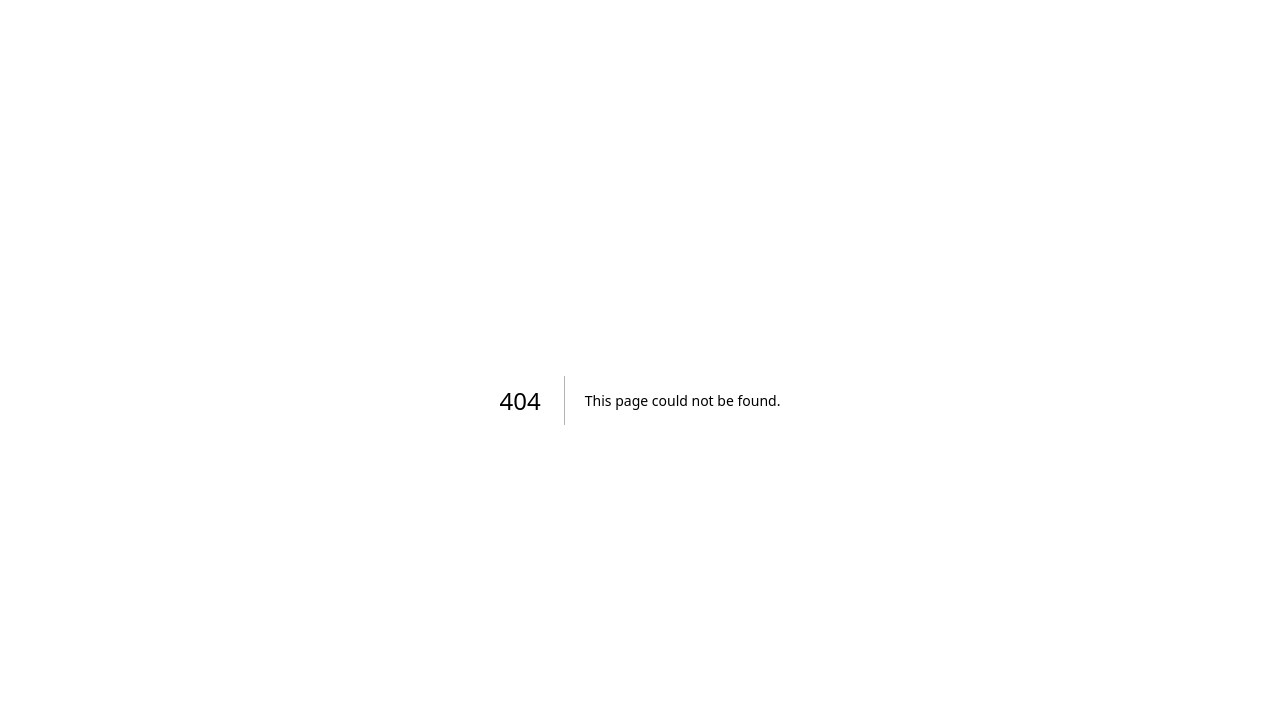
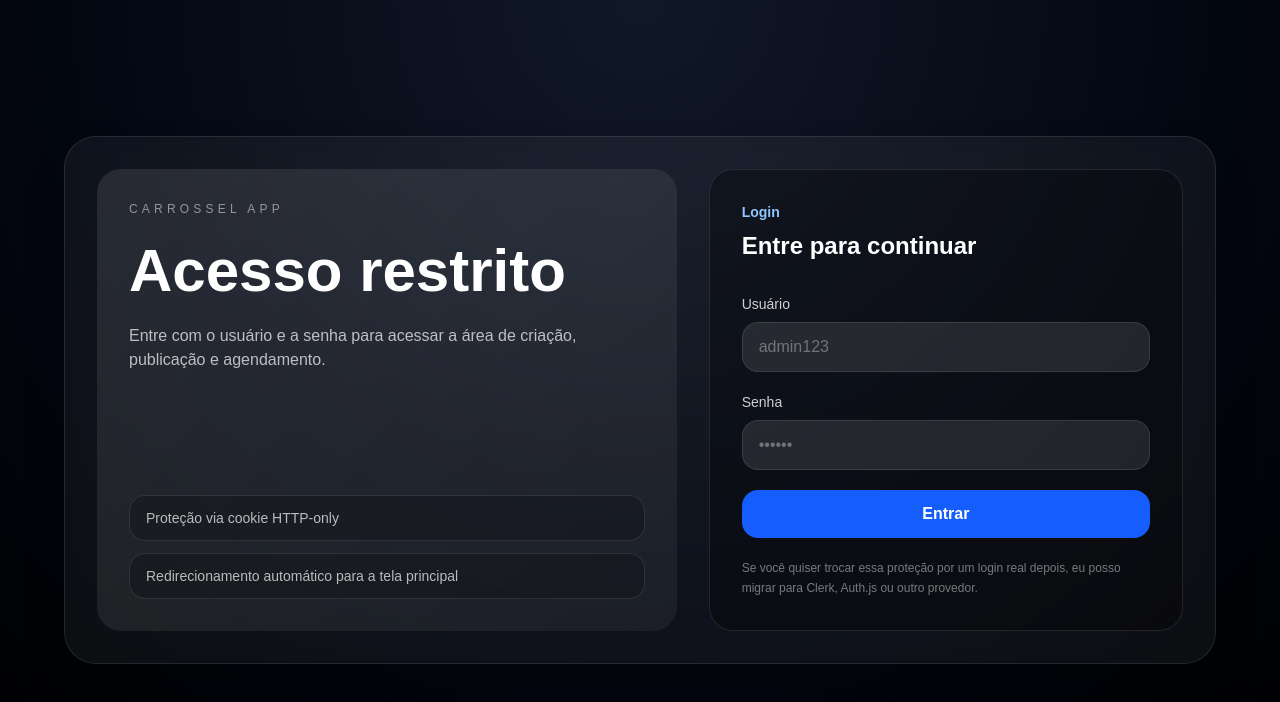
Before and after one commit to vitormaria1/carrossel, a Next.js app in the folder app/: page /login in a window 1280 px wide. Before the commit this address had no page. Shown: the top 702 px of the page. Built offline with nearby package versions, Linux system fonts and the light colour scheme.

Commit message:
Add login gate for app access

```diff
--- /dev/null
+++ b/app/app/api/auth/login/route.ts
@@ -0,0 +1,38 @@
+import { NextRequest, NextResponse } from 'next/server';
+import { AUTH_COOKIE_NAME, isValidCredentials } from '@/lib/auth';
+
+export async function POST(request: NextRequest) {
+  try {
+    const body = (await request.json().catch(() => null)) as
+      | { username?: string; password?: string }
+      | null;
+
+    const username = body?.username?.trim() || '';
+    const password = body?.password || '';
+
+    if (!isValidCredentials(username, password)) {
+      return NextResponse.json(
+        { error: 'Usuário ou senha inválidos.' },
+        { status: 401 }
+      );
+    }
+
+    const response = NextResponse.json({ success: true });
+    response.cookies.set({
+      name: AUTH_COOKIE_NAME,
+      value: 'authenticated',
+      httpOnly: true,
+      sameSite: 'lax',
+      secure: process.env.NODE_ENV === 'production',
+      path: '/',
+      maxAge: 60 * 60 * 24 * 7,
+    });
+
+    return response;
+  } catch {
+    return NextResponse.json(
+      { error: 'Não foi possível autenticar.' },
+      { status: 500 }
+    );
+  }
+}
--- /dev/null
+++ b/app/app/api/auth/logout/route.ts
@@ -0,0 +1,16 @@
+import { NextResponse } from 'next/server';
+import { AUTH_COOKIE_NAME } from '@/lib/auth';
+
+export async function POST() {
+  const response = NextResponse.json({ success: true });
+  response.cookies.set({
+    name: AUTH_COOKIE_NAME,
+    value: '',
+    httpOnly: true,
+    sameSite: 'lax',
+    secure: process.env.NODE_ENV === 'production',
+    path: '/',
+    maxAge: 0,
+  });
+  return response;
+}
--- a/app/app/home-client.tsx
+++ b/app/app/home-client.tsx
@@ -6,12 +6,23 @@
 import { UserContextForm } from './components/UserContextForm';
 import { PublishButton } from './components/PublishButton';
 import { ScheduledPostsPanel } from './components/ScheduledPostsPanel';
-import { useCarouselStore } from '@/lib/store';
+import { useCarouselStore, type CarouselCard } from '@/lib/store';
 import { useUserContext } from '@/lib/user-context';
 import { useEffect, useState } from 'react';
+import { useRouter } from 'next/navigation';
 import { generateVanderMariaCarousel } from '@/lib/vander-maria';
 
+type VanderMariaStoreCard = CarouselCard & {
+  textInScreen: string;
+  slideType: number;
+  generatedImageUrl?: string;
+  highlights?: string[];
+  ctaButtonText?: string;
+  dynamics?: string;
+};
+
 export default function HomeClient() {
+  const router = useRouter();
   const [isLoading, setIsLoading] = useState(false);
   const [isHydrated, setIsHydrated] = useState(false);
   const [activeTab, setActiveTab] = useState<'create' | 'scheduled'>('create');
@@ -68,9 +79,12 @@
           (step) => console.log(`📍 ${step}`)
         );
 
-        const formattedCards = vanderCards.map((card: any) => ({
+        const formattedCards: VanderMariaStoreCard[] = vanderCards.map((card) => ({
           ...card,
-          carouselTemplate: 'vanderMaria',
+          text: card.textInScreen,
+          imageType: 'html' as const,
+          colors: card.colors ?? { bg: '#F4F0E8', text: '#1A0F0F' },
+          carouselTemplate: 'vanderMaria' as const,
         }));
 
         setCards(formattedCards);
@@ -108,14 +122,21 @@
         throw new Error(error.error || 'Erro ao gerar carrossel');
       }
 
-      const data = await res.json();
+      const data = (await res.json()) as {
+        cards?: Array<{
+          text?: string;
+          headline?: string;
+          cta?: string;
+        }>;
+        caption?: string;
+      };
 
       if (data.cards) {
-        const cards = data.cards.map((card: any, idx: number) => {
+        const cards = data.cards.map((card, idx) => {
           const colors = { bg: '#FFFFFF', text: '#0C1014' };
           return {
             id: `card-${idx}`,
-            text: card.text,
+            text: card.text || '',
             headline: card.headline,
             cta: card.cta,
             caption: idx === 0 ? data.caption : undefined,
@@ -139,6 +160,12 @@
     }
   };
 
+  const handleLogout = async () => {
+    await fetch('/api/auth/logout', { method: 'POST' });
+    router.replace('/login');
+    router.refresh();
+  };
+
   return (
     <main className="min-h-screen bg-[radial-gradient(circle_at_top,#f8fbff,white_40%,#f3f4f6)]">
       <header className="border-b border-gray-700 bg-gradient-to-r from-gray-950 via-gray-900 to-black">
@@ -152,10 +179,19 @@
                 Transforme ideias, ofertas e documentos em carrosséis prontos para publicar.
               </p>
             </div>
-            <div className="grid grid-cols-3 gap-3 text-center text-white">
-              <StatPill label="Template" value={carouselTemplate === 'tweetExpanded' ? 'Expandido' : carouselTemplate === 'vanderMaria' ? 'Vander' : carouselTemplate === 'tweet' ? 'Tweet' : 'Standard'} />
-              <StatPill label="Cards" value={String(cards.length || totalCards)} />
-              <StatPill label="Objetivo" value={objective} />
+            <div className="flex flex-wrap items-center gap-3">
+              <div className="grid grid-cols-3 gap-3 text-center text-white">
+                <StatPill label="Template" value={carouselTemplate === 'tweetExpanded' ? 'Expandido' : carouselTemplate === 'vanderMaria' ? 'Vander' : carouselTemplate === 'tweet' ? 'Tweet' : 'Standard'} />
+                <StatPill label="Cards" value={String(cards.length || totalCards)} />
+                <StatPill label="Objetivo" value={objective} />
+              </div>
+              <button
+                type="button"
+                onClick={handleLogout}
+                className="rounded-2xl border border-white/10 bg-white/5 px-4 py-3 text-sm font-semibold text-white transition hover:bg-white/10"
+              >
+                Sair
+              </button>
             </div>
           </div>
         </div>
--- a/app/app/layout.tsx
+++ b/app/app/layout.tsx
@@ -14,8 +14,8 @@
 });
 
 export const metadata: Metadata = {
-  title: "Create Next App",
-  description: "Generated by create next app",
+  title: "Carrossel App",
+  description: "Criação, publicação e agendamento de carrosséis para Instagram.",
 };
 
 export default function RootLayout({
@@ -25,7 +25,7 @@
 }>) {
   return (
     <html
-      lang="en"
+      lang="pt-BR"
       className={`${geistSans.variable} ${geistMono.variable} h-full antialiased`}
     >
       <head>
--- /dev/null
+++ b/app/app/login/login-form.tsx
@@ -0,0 +1,129 @@
+'use client';
+
+import { useState, type FormEvent } from 'react';
+import { useRouter, useSearchParams } from 'next/navigation';
+
+export default function LoginForm() {
+  const router = useRouter();
+  const searchParams = useSearchParams();
+  const nextPath = searchParams.get('next') || '/';
+  const [username, setUsername] = useState('');
+  const [password, setPassword] = useState('');
+  const [error, setError] = useState('');
+  const [isSubmitting, setIsSubmitting] = useState(false);
+
+  const handleSubmit = async (event: FormEvent<HTMLFormElement>) => {
+    event.preventDefault();
+    setIsSubmitting(true);
+    setError('');
+
+    try {
+      const response = await fetch('/api/auth/login', {
+        method: 'POST',
+        headers: { 'Content-Type': 'application/json' },
+        body: JSON.stringify({ username, password }),
+      });
+
+      const data = await response.json().catch(() => ({}));
+
+      if (!response.ok) {
+        throw new Error(data.error || 'Falha no login.');
+      }
+
+      router.replace(nextPath);
+      router.refresh();
+    } catch (err) {
+      setError(err instanceof Error ? err.message : 'Falha no login.');
+    } finally {
+      setIsSubmitting(false);
+    }
+  };
+
+  return (
+    <main className="min-h-screen bg-[radial-gradient(circle_at_top,#111827,#030712_55%,#000)] px-6 py-10 text-white">
+      <div className="mx-auto flex min-h-[calc(100vh-5rem)] max-w-6xl items-center justify-center">
+        <div className="grid w-full gap-8 rounded-[2rem] border border-white/10 bg-white/5 p-6 shadow-2xl backdrop-blur md:grid-cols-[1.1fr_0.9fr] md:p-8">
+          <section className="flex flex-col justify-between rounded-[1.5rem] bg-gradient-to-br from-white/10 to-white/5 p-8">
+            <div>
+              <p className="text-xs uppercase tracking-[0.35em] text-white/50">Carrossel App</p>
+              <h1 className="mt-4 max-w-md text-4xl font-black leading-tight md:text-6xl">
+                Acesso restrito
+              </h1>
+              <p className="mt-4 max-w-lg text-sm leading-6 text-white/70 md:text-base">
+                Entre com o usuário e a senha para acessar a área de criação, publicação e agendamento.
+              </p>
+            </div>
+
+            <div className="mt-10 grid gap-3 text-sm text-white/70">
+              <div className="rounded-2xl border border-white/10 bg-black/20 px-4 py-3">
+                Proteção via cookie HTTP-only
+              </div>
+              <div className="rounded-2xl border border-white/10 bg-black/20 px-4 py-3">
+                Redirecionamento automático para a tela principal
+              </div>
+            </div>
+          </section>
+
+          <section className="rounded-[1.5rem] border border-white/10 bg-black/30 p-6 md:p-8">
+            <div className="mb-8">
+              <p className="text-sm font-semibold text-blue-300">Login</p>
+              <h2 className="mt-2 text-2xl font-bold">Entre para continuar</h2>
+            </div>
+
+            <form onSubmit={handleSubmit} className="space-y-5">
+              <div>
+                <label className="mb-2 block text-sm font-medium text-white/80" htmlFor="username">
+                  Usuário
+                </label>
+                <input
+                  id="username"
+                  type="text"
+                  value={username}
+                  onChange={(event) => setUsername(event.target.value)}
+                  className="w-full rounded-2xl border border-white/10 bg-white/10 px-4 py-3 text-white outline-none transition placeholder:text-white/35 focus:border-blue-400 focus:bg-white/15"
+                  placeholder="admin123"
+                  autoComplete="username"
+                  required
+                />
+              </div>
+
+              <div>
+                <label className="mb-2 block text-sm font-medium text-white/80" htmlFor="password">
+                  Senha
+                </label>
+                <input
+                  id="password"
+                  type="password"
+                  value={password}
+                  onChange={(event) => setPassword(event.target.value)}
+                  className="w-full rounded-2xl border border-white/10 bg-white/10 px-4 py-3 text-white outline-none transition placeholder:text-white/35 focus:border-blue-400 focus:bg-white/15"
+                  placeholder="••••••"
+                  autoComplete="current-password"
+                  required
+                />
+              </div>
+
+              {error && (
+                <div className="rounded-2xl border border-red-500/30 bg-red-500/10 px-4 py-3 text-sm text-red-200">
+                  {error}
+                </div>
+              )}
+
+              <button
+                type="submit"
+                disabled={isSubmitting}
+                className="w-full rounded-2xl bg-blue-600 px-4 py-3 font-semibold text-white transition hover:bg-blue-500 disabled:cursor-not-allowed disabled:bg-blue-900"
+              >
+                {isSubmitting ? 'Entrando...' : 'Entrar'}
+              </button>
+
+              <p className="text-xs leading-5 text-white/45">
+                Se você quiser trocar essa proteção por um login real depois, eu posso migrar para Clerk, Auth.js ou outro provedor.
+              </p>
+            </form>
+          </section>
+        </div>
+      </div>
+    </main>
+  );
+}
--- /dev/null
+++ b/app/app/login/page.tsx
@@ -0,0 +1,5 @@
+import LoginForm from './login-form';
+
+export default function LoginPage() {
+  return <LoginForm />;
+}
--- /dev/null
+++ b/app/lib/auth.ts
@@ -0,0 +1,11 @@
+export const AUTH_COOKIE_NAME = 'carrossel_session';
+export const AUTH_USERNAME = 'admin123';
+export const AUTH_PASSWORD = '140301';
+
+export function isValidCredentials(username: string, password: string) {
+  return username === AUTH_USERNAME && password === AUTH_PASSWORD;
+}
+
+export function isAuthenticatedSession(value: string | undefined | null) {
+  return value === 'authenticated';
+}
--- /dev/null
+++ b/app/middleware.ts
@@ -0,0 +1,51 @@
+import { NextRequest, NextResponse } from 'next/server';
+import { AUTH_COOKIE_NAME, isAuthenticatedSession } from './lib/auth';
+
+const PUBLIC_API_PATHS = ['/api/auth/login', '/api/auth/logout'];
+
+function isStaticAsset(pathname: string) {
+  return (
+    pathname.startsWith('/_next/') ||
+    pathname.startsWith('/favicon.ico') ||
+    pathname.startsWith('/assets/') ||
+    pathname === '/robots.txt' ||
+    pathname === '/sitemap.xml'
+  );
+}
+
+export function middleware(request: NextRequest) {
+  const { pathname, search } = request.nextUrl;
+  const session = request.cookies.get(AUTH_COOKIE_NAME)?.value;
+  const isAuthed = isAuthenticatedSession(session);
+
+  if (isStaticAsset(pathname)) {
+    return NextResponse.next();
+  }
+
+  if (PUBLIC_API_PATHS.includes(pathname)) {
+    return NextResponse.next();
+  }
+
+  if (pathname === '/login') {
+    if (isAuthed) {
+      return NextResponse.redirect(new URL('/', request.url));
+    }
+    return NextResponse.next();
+  }
+
+  if (!isAuthed) {
+    const url = new URL('/login', request.url);
+    if (pathname !== '/') {
+      url.searchParams.set('next', `${pathname}${search}`);
+    }
+    return NextResponse.redirect(url);
+  }
+
+  return NextResponse.next();
+}
+
+export const config = {
+  matcher: [
+    '/((?!_next/static|_next/image|favicon.ico|robots.txt|sitemap.xml).*)',
+  ],
+};
```
